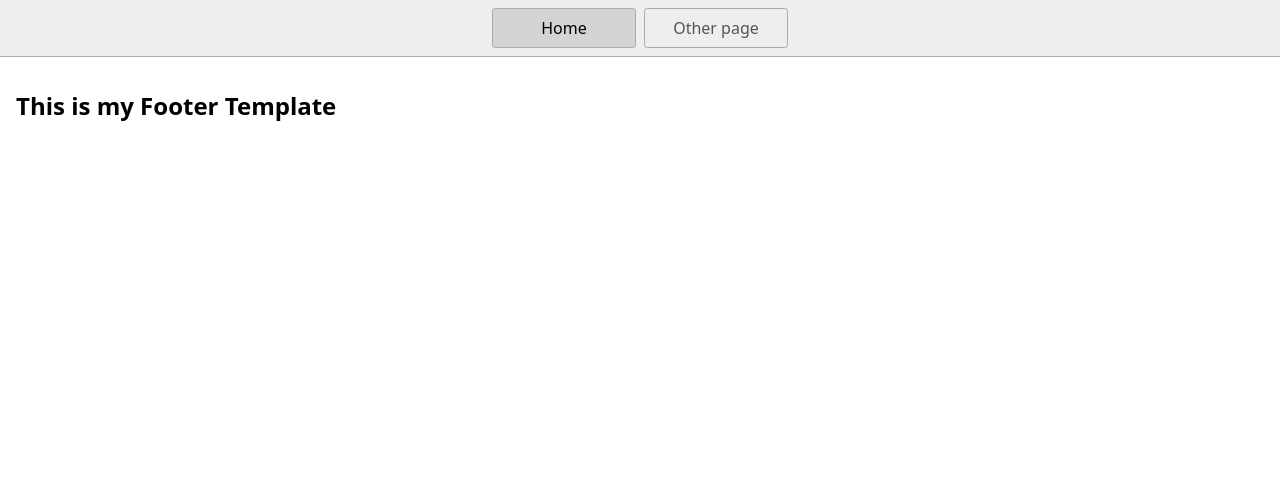
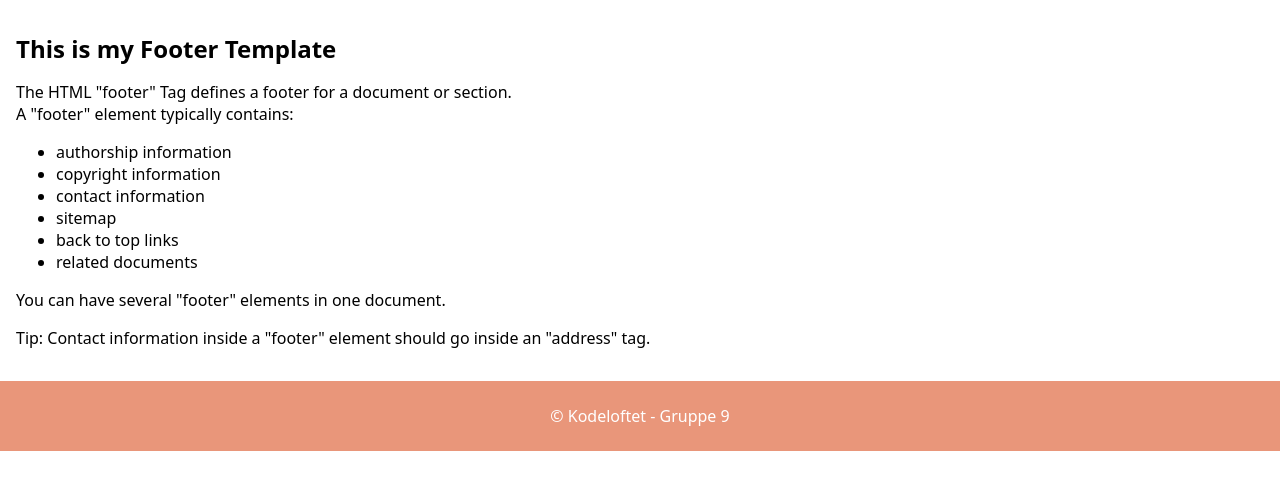
Before and after one commit to Tanjakidoy/My-Footer-Template, a website: page index.html in a window 1280 px wide. Drawn offline with Linux system fonts and the light colour scheme.

Commit message:
After Lesson

```diff
--- a/index.html
+++ b/index.html
@@ -9,12 +9,31 @@
   </head>
   <body>
     <nav>
-      <a href="/" aria-current="page">Home</a>
-      <a href="/page2.html">Other page</a>
     </nav>
 
     <main>
       <h1>This is my Footer Template</h1>
+      <p>The HTML "footer" Tag defines a footer for a document or section.<br>
+        A "footer" element typically contains:</p>
+
+        <ul>
+        <li>authorship information</li>
+        <li>copyright information</li>
+        <li>contact information</li>
+        <li>sitemap</li>
+        <li>back to top links</li>
+        <li>related documents</li>
+      </ul>
+
+      <p>You can have several "footer" elements in one document.</p>
+      <p>Tip: Contact information inside a "footer" element should go inside an "address" tag.</p>
+
     </main>
+
+    <!-- The <footer> tag defines a footer for a document or section. -->
+    <footer class="footer-content">
+      <p1>&copy Kodeloftet - Gruppe 9 </p1>
+    </footer>
+
   </body>
 </html>
--- a/styles.css
+++ b/styles.css
@@ -9,33 +9,6 @@ body {
   background-color: white;
 }
 
-nav {
-  display: flex;
-  flex-wrap: wrap;
-  align-items: center;
-  justify-content: center;
-  padding: 0.5rem;
-  gap: 0.5rem;
-  border-bottom: solid 1px #aaa;
-  background-color: #eee;
-}
-
-nav a {
-  display: inline-block;
-  min-width: 9rem;
-  padding: 0.5rem;
-  border-radius: 0.2rem;
-  border: solid 1px #aaa;
-  text-align: center;
-  text-decoration: none;
-  color: #555;
-}
-
-nav a[aria-current='page'] {
-  color: #000;
-  background-color: #d4d4d4;
-}
-
 main {
   padding: 1rem;
 }
@@ -44,3 +17,16 @@ h1 {
   font-weight: bold;
   font-size: 1.5rem;
 }
+
+/* CSS - STYLING THE HTML FOOTER CLASS */
+
+.footer-content {
+  text-align: center;
+  padding: 3px;
+  background-color: DarkSalmon;
+  color: white;
+  display: flex;
+  justify-content: center;
+  padding: 1.5rem;
+
+ }
```
Also changed, not shown: 1 other file.
